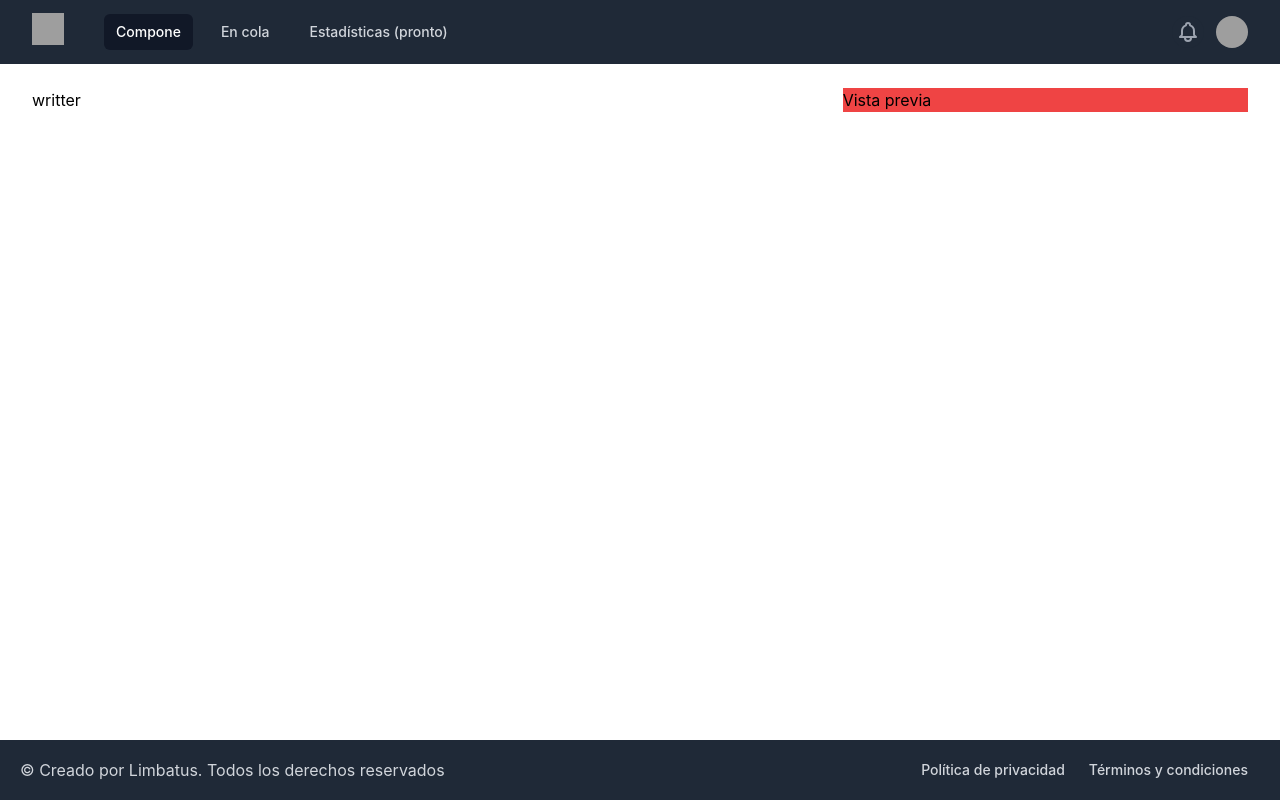
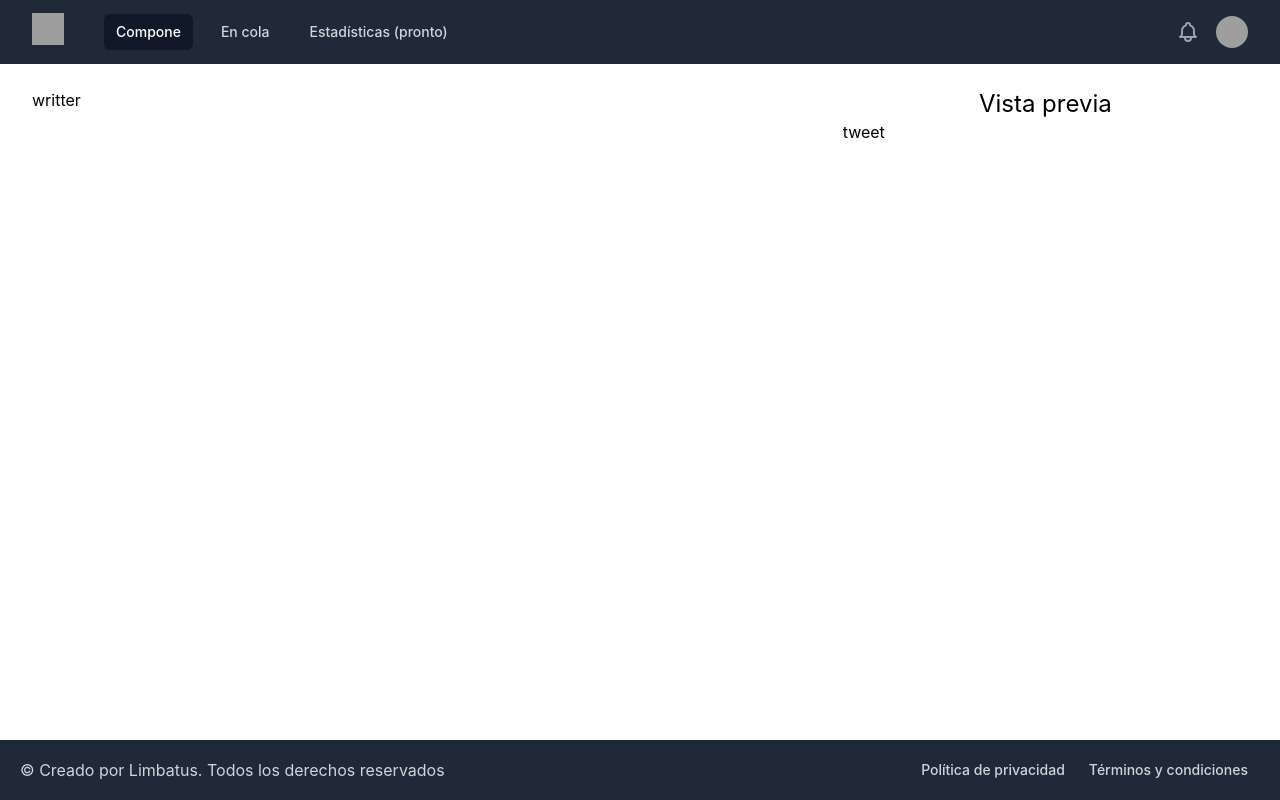
Before and after one commit to ragnarok22/threadly, a Next.js app: page / in a window 1280 px wide. Built offline with nearby package versions, Linux system fonts and the light colour scheme; grey boxes are pictures that could not be loaded.

Commit message:
feat: agregando visualidad del preview

```diff
--- a/components/Preview.jsx
+++ b/components/Preview.jsx
@@ -1,7 +1,10 @@
+import { Thread } from "./twitter/Thread"
+
 export const Preview = ({ className }) => {
   return (
-    <div className={`${className} bg-red-500`}>
-      <h1>Vista previa</h1>
+    <div className={`${className} overflow-auto`} style={{maxHeight: '90vh'}}>
+      <h1 className="text-center text-2xl">Vista previa</h1>
+      <Thread />
     </div>
   )
 }
```
